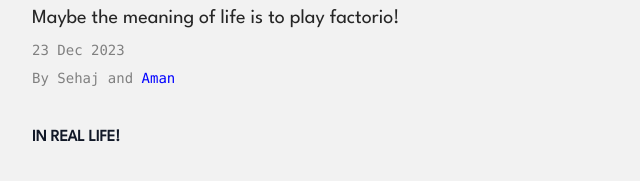
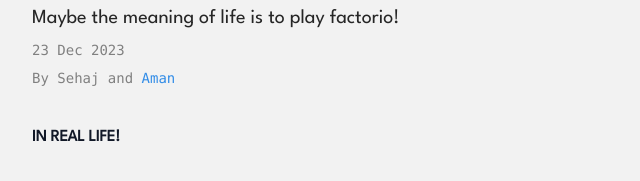
Before and after one commit to SehajDxstiny/personal-website, an Astro site: page /posts/meaning-of-life in a window 1280 px wide. Shown: the part 140-321 px from the top of the page, 288-928 px from the left. Built offline with nearby package versions, Linux system fonts and the light colour scheme; Astro itself is replaced by a stand-in of ours.

Commit message:
aman link color

```diff
--- a/src/layouts/BlogLayout.astro
+++ b/src/layouts/BlogLayout.astro
@@ -31,7 +31,7 @@
         <p
           class="text-lighttext dark:text-darktext text-xs font-mono md:text-sm"
         >
-        By Sehaj and <a href="https://matreja.me" style="color: blue;" target="_blank" rel="noopener noreferrer">Aman</a>
+        By Sehaj and <a href="https://matreja.me" style="color: #318CE7;" target="_blank" rel="noopener noreferrer">Aman</a>
         </p>
       </div>
       <div
```
